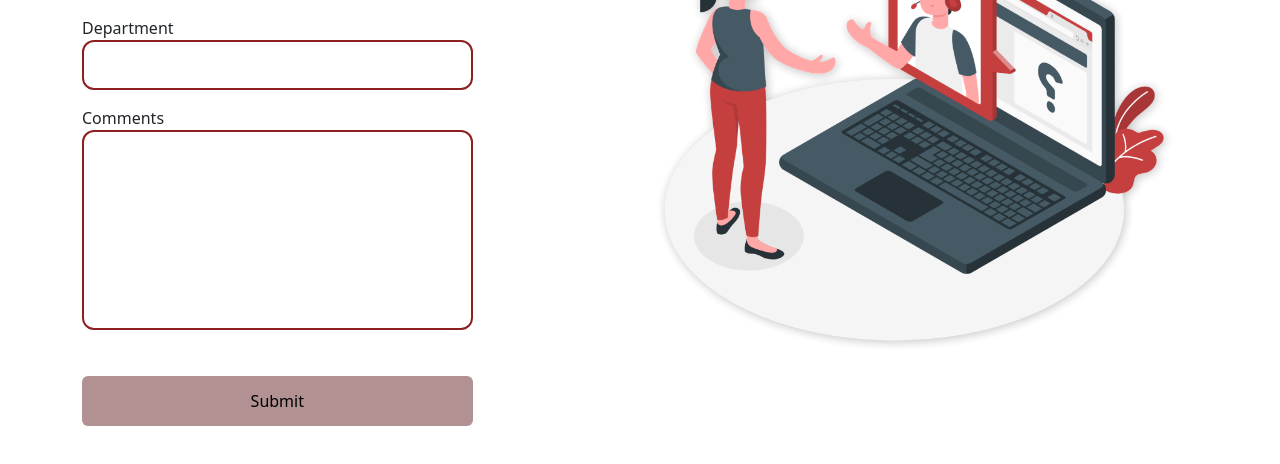
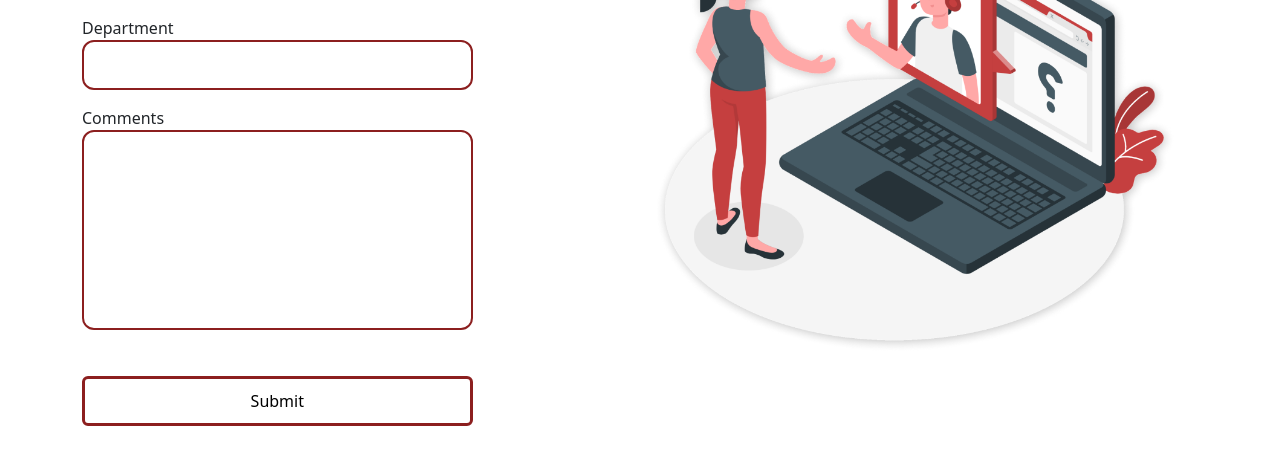
Before and after one commit to InguCell/VotingWebApp, a React (Create React App) app: page /contact in a window 1280 px wide. In both pictures the pointer is over the button "Submit". Shown: the part 693-1157 px from the top of the page. Built offline with nearby package versions, Linux system fonts and the light colour scheme.

Commit message:
adding login page

```diff
--- a/src/App.js
+++ b/src/App.js
@@ -1,7 +1,7 @@
 import React from "react";
 import 'bootstrap/dist/css/bootstrap.min.css';
 import Navbar from "./components/Navbar/Navbar";
-import Footer from "./components/Footer/Footer.js";
+import Footer from "./components/footer/footer.js";
 import Contact from "./components/contact-page/contact";
 import Landingpage from "./components/routes/landing-page/LandingPage";
 import Register from "./components/register-page/register";
--- a/src/components/contact-page/contact.css
+++ b/src/components/contact-page/contact.css
@@ -41,13 +41,12 @@ input[type="textarea"]{
     height: 50px;
     border:none;
     background:rgb(140,31,31);
-    transition: all 0.3s;
 }
 
 #form_button:hover{
-    transition: all 0.3s;
-    background-color: rgb(177, 145, 145);
-    color: rgb(0, 0, 0);
+    background-color:white;
+    color: black;
+    border: 0.2rem solid #8c1f1f;
 }
 #form_button:focus{
     box-shadow: 0 0 1px rgb(140,31,31);
--- a/src/components/login-page/login.css
+++ b/src/components/login-page/login.css
@@ -83,9 +83,9 @@
 }
 
 #sign_button:hover{
-    transition: all 0.3s;
-    background-color: rgb(177, 145, 145);
-    color: rgb(0, 0, 0);
+    background-color:white;
+    color: black;
+    border: 0.2rem solid #8c1f1f;
 }
 #sign_button:focus{
     box-shadow: 0 0 1px rgb(140,31,31);
--- a/src/components/register-page/register.css
+++ b/src/components/register-page/register.css
@@ -48,13 +48,12 @@
     height: 45px;
     border:none;
     background:rgb(140,31,31);
-    transition: all 0.3s;
 }
 
 #sign_in_button:hover{
-    transition: all 0.3s;
-    background-color: rgb(177, 145, 145);
-    color: rgb(0, 0, 0);
+    background-color:white;
+    color: black;
+    border: 0.2rem solid #8c1f1f;
 }
 #sign_in_button:focus{
     box-shadow: 0 0 1px rgb(140,31,31);
```
Also changed, not shown: 1 other file (tests, documents, lock files or other folders).
